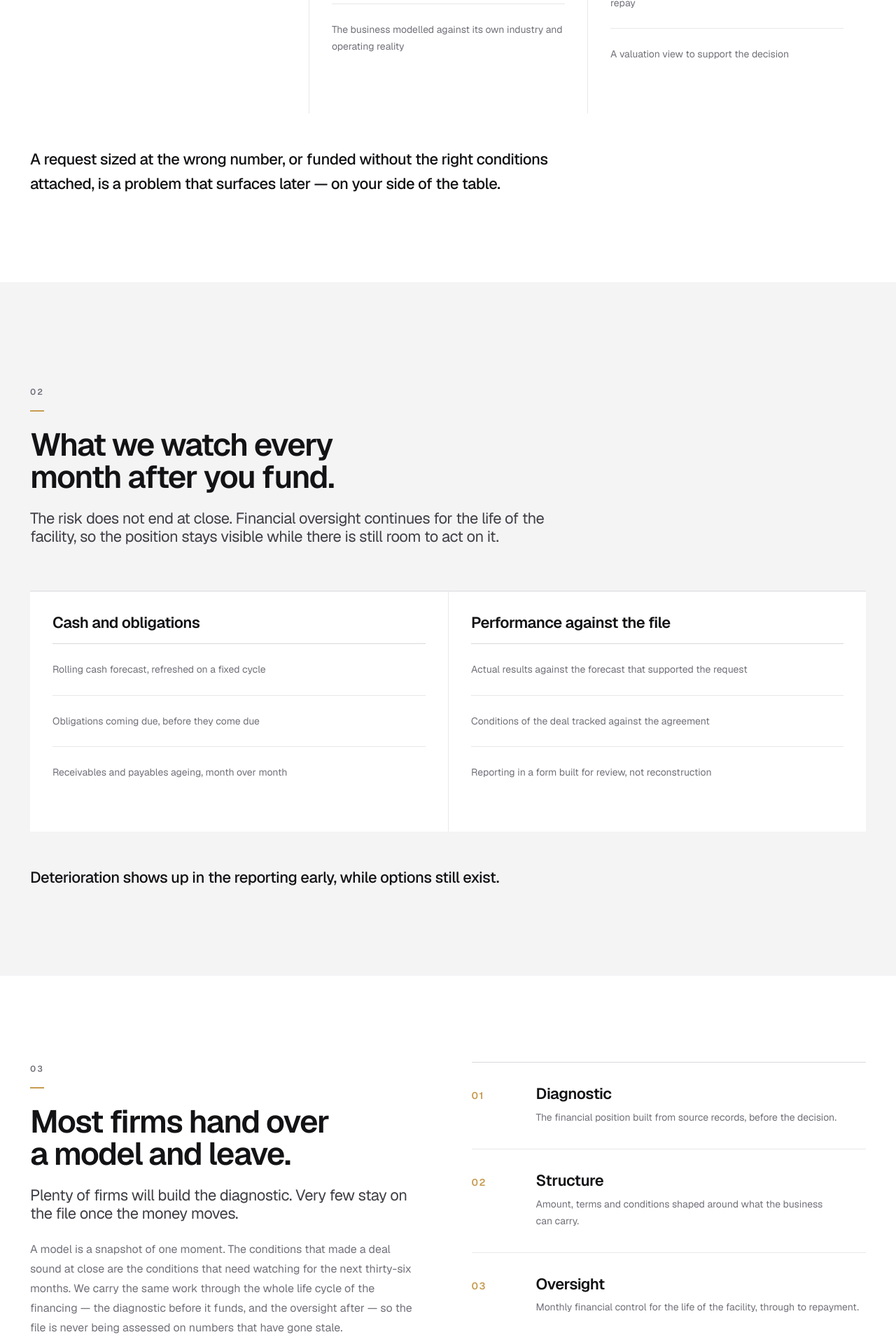
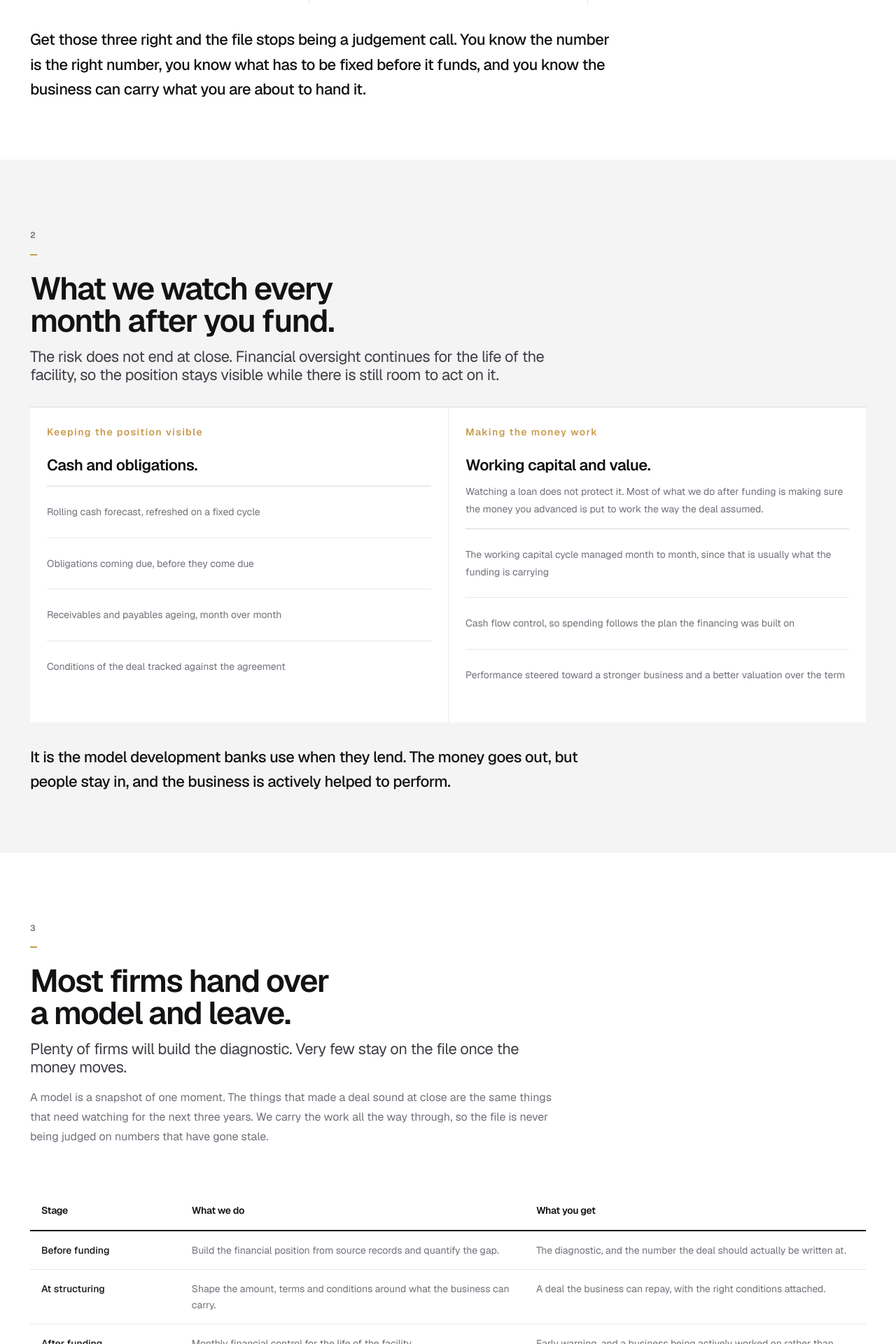
Before and after one commit to AFgroup360/website, a PHP site: page /for-lenders.html in a window 1280 px wide. Shown: the part 1440-3360 px from the top of the page at 70% size. Run offline with PHP 8.4, Linux system fonts and the light colour scheme.

Commit message:
Revise For Lenders from review, and tighten vertical spacing
Copy:
- Removes the independence block, which read as defensive
- Strips every em-dash from this page, flagged in review as reading as
  machine-written. Recovered copy on other pages keeps its own
- Section markers become 1, 2, 3 rather than zero-padded
- Lede reframed around current financial position and financial health
- Adds debt stack and amounts outstanding to what we collect
- Drops the industry-modelling line, which overstated the work
- Recasts the closing line of block 1 as what the three columns give the
  lender, rather than the failure they avoid
- Rewrites block 2 around active improvement, not monitoring alone:
  working capital cycle, cash flow control, and performance over the
  term, in the way a development bank stays involved after lending
- Rewrites the report section as an umbrella statement about what was
  knowable at the time, quantified, instead of a feature list

Design:
- Tightens section rhythm, page headers, cells and steps, which were
  running airy
- Adds a stage table to the continuity section
- Left-aligns table prose via a .matrix--prose variant

```diff
--- a/css/main.css
+++ b/css/main.css
@@ -29,8 +29,8 @@
 }
 .lede--on-dark { color: var(--text-on-dark-muted); }
 
-.section-head { max-width: 72ch; margin-bottom: var(--space-8); }
-.section-head p { margin-top: var(--space-5); }
+.section-head { max-width: 72ch; margin-bottom: var(--space-6); }
+.section-head p { margin-top: var(--space-4); }
 
 .text-accent { color: var(--accent); }
 
@@ -312,7 +312,7 @@
 /* Hairline-ruled cell. Borders collapse via negative offsets. */
 .cell {
   position: relative;
-  padding: var(--space-6) var(--space-6) var(--space-7);
+  padding: var(--space-5) var(--space-5) var(--space-6);
   border-top: 1px solid var(--border);
   border-left: 1px solid var(--border-soft);
   transition: background var(--duration) var(--ease);
@@ -434,7 +434,7 @@
 /* Capability matrix */
 .matrix-wrap { margin-top: var(--space-8); overflow-x: auto; }
 .matrix { width: 100%; border-collapse: collapse; text-align: left; min-width: 760px; }
-.matrix th, .matrix td { padding: var(--space-5) var(--space-4); font-size: var(--text-sm); }
+.matrix th, .matrix td { padding: var(--space-4); font-size: var(--text-sm); vertical-align: top; }
 .matrix thead th {
   color: var(--text-strong);
   font-weight: 600;
@@ -448,6 +448,11 @@
 .matrix tbody th { font-weight: 500; color: var(--text-strong); }
 .matrix tbody td { color: var(--text-muted); }
 
+/* Sentence content reads better ranged left than centred. */
+.matrix--prose thead th:not(:first-child),
+.matrix--prose tbody td:not(:first-child) { text-align: left; }
+.matrix--prose thead th:first-child { min-width: 150px; width: 18%; }
+
 /* --------------------------------------------------------------------------
    Steps
    -------------------------------------------------------------------------- */
@@ -457,7 +462,7 @@
   grid-template-columns: 68px 1fr;
   gap: var(--space-5);
   align-items: start;
-  padding-block: var(--space-6);
+  padding-block: var(--space-5);
   border-top: 1px solid var(--border-soft);
 }
 .step:first-child { border-top: 1px solid var(--border); }
@@ -746,7 +751,7 @@
    Interior page header
    -------------------------------------------------------------------------- */
 .page-head {
-  padding-block: clamp(3.5rem, 2rem + 5vw, 6.5rem) clamp(2rem, 1.5rem + 2vw, 3.5rem);
+  padding-block: clamp(2.5rem, 1.75rem + 3.5vw, 4.5rem) clamp(1.75rem, 1.25rem + 1.5vw, 2.75rem);
   border-bottom: 1px solid var(--border-soft);
 }
 .page-head h1 { max-width: 18ch; }
--- a/css/tokens.css
+++ b/css/tokens.css
@@ -94,7 +94,7 @@
   --space-7: 3rem;     --space-8: 4rem;     --space-9: 6rem;
   --space-10: 8rem;
 
-  --section-y: clamp(4rem, 2.5rem + 6.5vw, 8.5rem);
+  --section-y: clamp(3rem, 2rem + 4vw, 6rem);
 
   /* --- Layout ------------------------------------------------------------ */
   --container:        1280px;
--- a/for-lenders.html
+++ b/for-lenders.html
@@ -54,18 +54,18 @@
 <section class="page-head">
   <div class="container">
     <p class="eyebrow">For lenders</p>
-    <h1>Know what you are funding &mdash; and what happens to it after.</h1>
+    <h1>Know what you are funding, and what happens to it after.</h1>
     <p class="lede">Lenders bring us a file they are considering. We go into the
-      business, build the financial position from source records, and tell you what is
-      actually there. If the facility goes ahead, we stay on it for the life of the
-      loan.</p>
+      business, build the current financial position from source records, and report on
+      the financial health of the company: what it can carry, what it cannot, and what
+      has to change before you release funds.</p>
   </div>
 </section>
 
 <section class="section">
   <div class="container">
     <div class="section-head reveal">
-      <p class="eyebrow">01</p>
+      <p class="eyebrow">1</p>
       <h2>What we check before you fund.</h2>
       <p class="lede">We work alongside management and whoever keeps their books to pull
         the underlying records, then build the picture from the source data rather than
@@ -76,32 +76,32 @@
       <article class="cell">
         <span class="cell__num">What we collect</span>
         <h3>Source records, not summaries.</h3>
-        <ul class="fit-list" role="list" style="margin-top:var(--space-5)">
+        <ul class="fit-list" role="list" style="margin-top:var(--space-4)">
           <li>Bank, credit card and operating line statements</li>
           <li>Accounting system and bookkeeping data</li>
           <li>Filed tax returns and CRA account position</li>
-          <li>Balance sheet, income statement, debt structure</li>
+          <li>Balance sheet, income statement, debt stack and amounts outstanding</li>
         </ul>
       </article>
 
       <article class="cell">
         <span class="cell__num">How we analyse it</span>
-        <h3>Bank-statement-led, not bookkeeping-led.</h3>
-        <p>Bookkeeping exists for tax filing and reporting. We are gauging whether the
-          business can carry the debt.</p>
-        <ul class="fit-list" role="list" style="margin-top:var(--space-5)">
-          <li>24 months of trending cash flow &mdash; where the money went, and where it is leaking</li>
-          <li>Balance sheet analysis &mdash; how deep the liquidity gap runs and whether it is recoverable</li>
-          <li>The business modelled against its own industry and operating reality</li>
+        <h3>Bank statement led, not bookkeeping led.</h3>
+        <p>Bookkeeping exists for tax filing and reporting. We are working out what the
+          business can actually carry, and how the financing needs to be shaped around
+          it.</p>
+        <ul class="fit-list" role="list" style="margin-top:var(--space-4)">
+          <li>24 months of trending cash flow, so you can see where the money went and where it is leaking</li>
+          <li>Balance sheet analysis showing how deep the liquidity gap runs, and whether it is recoverable</li>
         </ul>
       </article>
 
       <article class="cell">
         <span class="cell__num">What you get back</span>
         <h3>A position you can lend against.</h3>
-        <ul class="fit-list" role="list" style="margin-top:var(--space-5)">
+        <ul class="fit-list" role="list" style="margin-top:var(--space-4)">
           <li>Whether the business is financeable at all</li>
-          <li>The amount that actually closes the gap &mdash; which is not always the amount requested</li>
+          <li>The amount that actually closes the gap, which is not always the amount requested</li>
           <li>Conditions that belong in the deal before it funds</li>
           <li>Structure and terms the business can realistically repay</li>
           <li>A valuation view to support the decision</li>
@@ -109,16 +109,17 @@
       </article>
     </div>
 
-    <p class="reveal" style="margin-top:var(--space-7);font-size:var(--text-xl);font-weight:500;letter-spacing:var(--tracking-tight);color:var(--text-strong);max-width:52ch">
-      A request sized at the wrong number, or funded without the right conditions
-      attached, is a problem that surfaces later &mdash; on your side of the table.</p>
+    <p class="reveal" style="margin-top:var(--space-6);font-size:var(--text-xl);font-weight:500;letter-spacing:var(--tracking-tight);color:var(--text-strong);max-width:56ch">
+      Get those three right and the file stops being a judgement call. You know the
+      number is the right number, you know what has to be fixed before it funds, and you
+      know the business can carry what you are about to hand it.</p>
   </div>
 </section>
 
 <section class="section section--sunken">
   <div class="container">
     <div class="section-head reveal">
-      <p class="eyebrow">02</p>
+      <p class="eyebrow">2</p>
       <h2>What we watch every month after you fund.</h2>
       <p class="lede">The risk does not end at close. Financial oversight continues for
         the life of the facility, so the position stays visible while there is still
@@ -126,59 +127,74 @@
     </div>
     <div class="grid grid--2 reveal" style="background:var(--white)">
       <article class="cell">
-        <h3>Cash and obligations</h3>
+        <span class="cell__num">Keeping the position visible</span>
+        <h3>Cash and obligations.</h3>
         <ul class="fit-list" role="list" style="margin-top:var(--space-4)">
           <li>Rolling cash forecast, refreshed on a fixed cycle</li>
           <li>Obligations coming due, before they come due</li>
           <li>Receivables and payables ageing, month over month</li>
+          <li>Conditions of the deal tracked against the agreement</li>
         </ul>
       </article>
       <article class="cell">
-        <h3>Performance against the file</h3>
+        <span class="cell__num">Making the money work</span>
+        <h3>Working capital and value.</h3>
+        <p>Watching a loan does not protect it. Most of what we do after funding is
+          making sure the money you advanced is put to work the way the deal assumed.</p>
         <ul class="fit-list" role="list" style="margin-top:var(--space-4)">
-          <li>Actual results against the forecast that supported the request</li>
-          <li>Conditions of the deal tracked against the agreement</li>
-          <li>Reporting in a form built for review, not reconstruction</li>
+          <li>The working capital cycle managed month to month, since that is usually what the funding is carrying</li>
+          <li>Cash flow control, so spending follows the plan the financing was built on</li>
+          <li>Performance steered toward a stronger business and a better valuation over the term</li>
         </ul>
       </article>
     </div>
-    <p class="reveal" style="margin-top:var(--space-7);font-size:var(--text-xl);font-weight:500;letter-spacing:var(--tracking-tight);color:var(--text-strong);max-width:52ch">
-      Deterioration shows up in the reporting early, while options still exist.</p>
+    <p class="reveal" style="margin-top:var(--space-6);font-size:var(--text-xl);font-weight:500;letter-spacing:var(--tracking-tight);color:var(--text-strong);max-width:56ch">
+      It is the model development banks use when they lend. The money goes out, but
+      people stay in, and the business is actively helped to perform.</p>
   </div>
 </section>
 
 <section class="section">
-  <div class="container split">
-    <div class="reveal">
-      <p class="eyebrow">03</p>
+  <div class="container">
+    <div class="section-head reveal">
+      <p class="eyebrow">3</p>
       <h2>Most firms hand over a model and leave.</h2>
-      <p class="lede" style="margin-top:var(--space-5)">Plenty of firms will build the
-        diagnostic. Very few stay on the file once the money moves.</p>
-      <p style="margin-top:var(--space-5);color:var(--text-muted);line-height:var(--leading-loose)">
-        A model is a snapshot of one moment. The conditions that made a deal sound at
-        close are the conditions that need watching for the next thirty-six months.
-        We carry the same work through the whole life cycle of the financing &mdash; the
-        diagnostic before it funds, and the oversight after &mdash; so the file is never
-        being assessed on numbers that have gone stale.</p>
+      <p class="lede">Plenty of firms will build the diagnostic. Very few stay on the
+        file once the money moves.</p>
+      <p style="margin-top:var(--space-4);color:var(--text-muted);line-height:var(--leading-loose)">
+        A model is a snapshot of one moment. The things that made a deal sound at close
+        are the same things that need watching for the next three years. We carry the
+        work all the way through, so the file is never being judged on numbers that have
+        gone stale.</p>
     </div>
-    <div class="reveal">
-      <div class="steps">
-        <div class="step">
-          <span class="step__num">01</span>
-          <div><h3>Diagnostic</h3>
-            <p>The financial position built from source records, before the decision.</p></div>
-        </div>
-        <div class="step">
-          <span class="step__num">02</span>
-          <div><h3>Structure</h3>
-            <p>Amount, terms and conditions shaped around what the business can carry.</p></div>
-        </div>
-        <div class="step">
-          <span class="step__num">03</span>
-          <div><h3>Oversight</h3>
-            <p>Monthly financial control for the life of the facility, through to repayment.</p></div>
-        </div>
-      </div>
+
+    <div class="matrix-wrap reveal">
+      <table class="matrix matrix--prose">
+        <thead>
+          <tr>
+            <th scope="col">Stage</th>
+            <th scope="col">What we do</th>
+            <th scope="col">What you get</th>
+          </tr>
+        </thead>
+        <tbody>
+          <tr>
+            <th scope="row">Before funding</th>
+            <td>Build the financial position from source records and quantify the gap.</td>
+            <td>The diagnostic, and the number the deal should actually be written at.</td>
+          </tr>
+          <tr>
+            <th scope="row">At structuring</th>
+            <td>Shape the amount, terms and conditions around what the business can carry.</td>
+            <td>A deal the business can repay, with the right conditions attached.</td>
+          </tr>
+          <tr>
+            <th scope="row">After funding</th>
+            <td>Monthly financial control for the life of the facility.</td>
+            <td>Early warning, and a business being actively worked on rather than watched.</td>
+          </tr>
+        </tbody>
+      </table>
     </div>
   </div>
 </section>
@@ -188,13 +204,15 @@
     <div class="reveal">
       <p class="eyebrow">The deliverable</p>
       <h2>The Financing Readiness Report.</h2>
-      <p class="lede" style="margin-top:var(--space-5)">Everything from the diagnostic,
-        in one document built to be read by a credit decision-maker.</p>
-      <p style="margin-top:var(--space-5);color:var(--text-muted);line-height:var(--leading-loose)">
-        Cash-flow trending, balance sheet position, debt and obligation structure, the
-        financing requirement as we assess it, and the conditions we would attach before
-        funding.</p>
-      <p style="margin-top:var(--space-6)">
+      <p class="lede" style="margin-top:var(--space-4)">So you are not deciding on what
+        the business chose to show you.</p>
+      <p style="margin-top:var(--space-4);color:var(--text-muted);line-height:var(--leading-loose)">
+        Most of what goes wrong in a credit decision was knowable at the time. It was
+        sitting in the bank statements, or in a liability nobody mentioned, or in the
+        gap between what was reported and what was actually happening. The report puts
+        that in front of you before you commit, and it puts a number on it, so the cash
+        gap is a figure you can price rather than a risk you are carrying blind.</p>
+      <p style="margin-top:var(--space-5)">
         <a class="link-arrow" href="contact.html">Request a sample report
           <span aria-hidden="true">&rarr;</span></a>
       </p>
@@ -203,17 +221,6 @@
       <img src="assets/img/photo-financial-spreadsheet.jpg"
            alt="Financing readiness analysis and supporting schedules" loading="lazy">
     </div>
-  </div>
-</section>
-
-<section class="strip">
-  <div class="container strip__inner">
-    <p class="eyebrow">04 &middot; Independence</p>
-    <p class="strip__statement">We take no position in <em>whether the deal gets done.</em></p>
-    <p class="lede lede--on-dark" style="margin-top:var(--space-5)">
-      AmeriFinancial does not broker or arrange financing. We are engaged to establish
-      what is actually there &mdash; and the analysis reads the same to both sides of the
-      table.</p>
   </div>
 </section>
 <section class="cta">
```
Also changed, not shown: CONTENT.md (+33 -31 lines), tools/pages/for-lenders.html (+81 -74 lines).
